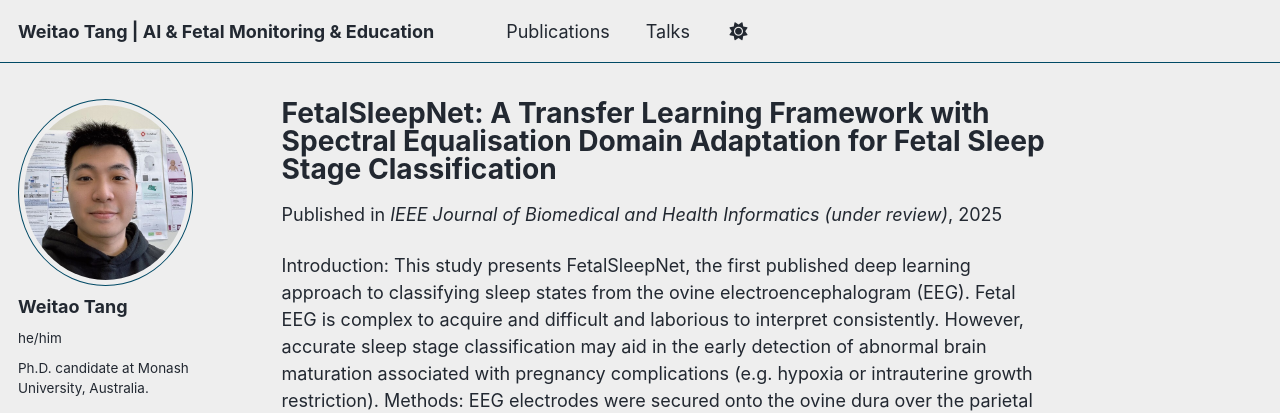
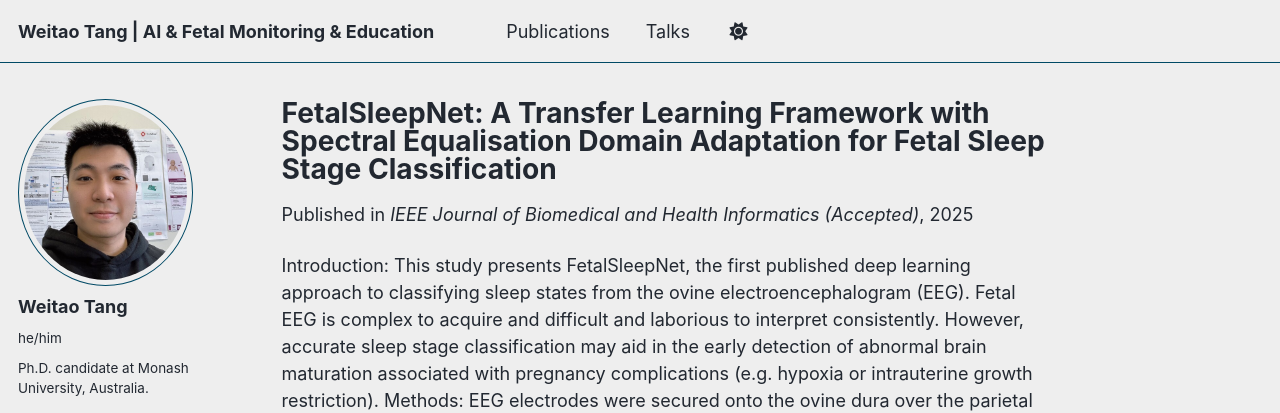
Before and after one commit to WeitaoTang-GitHub/WeitaoTang-GitHub.github.io, a Jekyll site: the page built from _publications/2025-09-12-fetalsleepnet-domain-adaptation.md, in a window 1280 px wide and 900 px high. Shown: the top 413 px of the window. Built offline with Jekyll 4.4.1, drawn with Linux system fonts in a browser that asks for light colours; some web fonts are replaced.

Commit message:
Update 2025-09-12-fetalsleepnet-domain-adaptation.md

```diff
--- a/_publications/2025-09-12-fetalsleepnet-domain-adaptation.md
+++ b/_publications/2025-09-12-fetalsleepnet-domain-adaptation.md
@@ -5,7 +5,7 @@ category: manuscripts
 permalink: /publication/fetalsleepnet-domain-adaptation
 excerpt: "FetalSleepNet transfers adult sleep EEG knowledge to fetal sheep EEG using spectral equalisation and domain adaptation, improving cross-species fetal sleep stage classification."
 date: 2025-09-12
-venue: "IEEE Journal of Biomedical and Health Informatics (under review)"
+venue: "IEEE Journal of Biomedical and Health Informatics (Accepted)"
 paperurl: "https://arxiv.org/abs/2509.10082"
 ---
 Introduction: This study presents FetalSleepNet, the first published deep learning approach to classifying sleep states from the ovine electroencephalogram (EEG). Fetal EEG is complex to acquire and difficult and laborious to interpret consistently. However, accurate sleep stage classification may aid in the early detection of abnormal brain maturation associated with pregnancy complications (e.g. hypoxia or intrauterine growth restriction).
```
